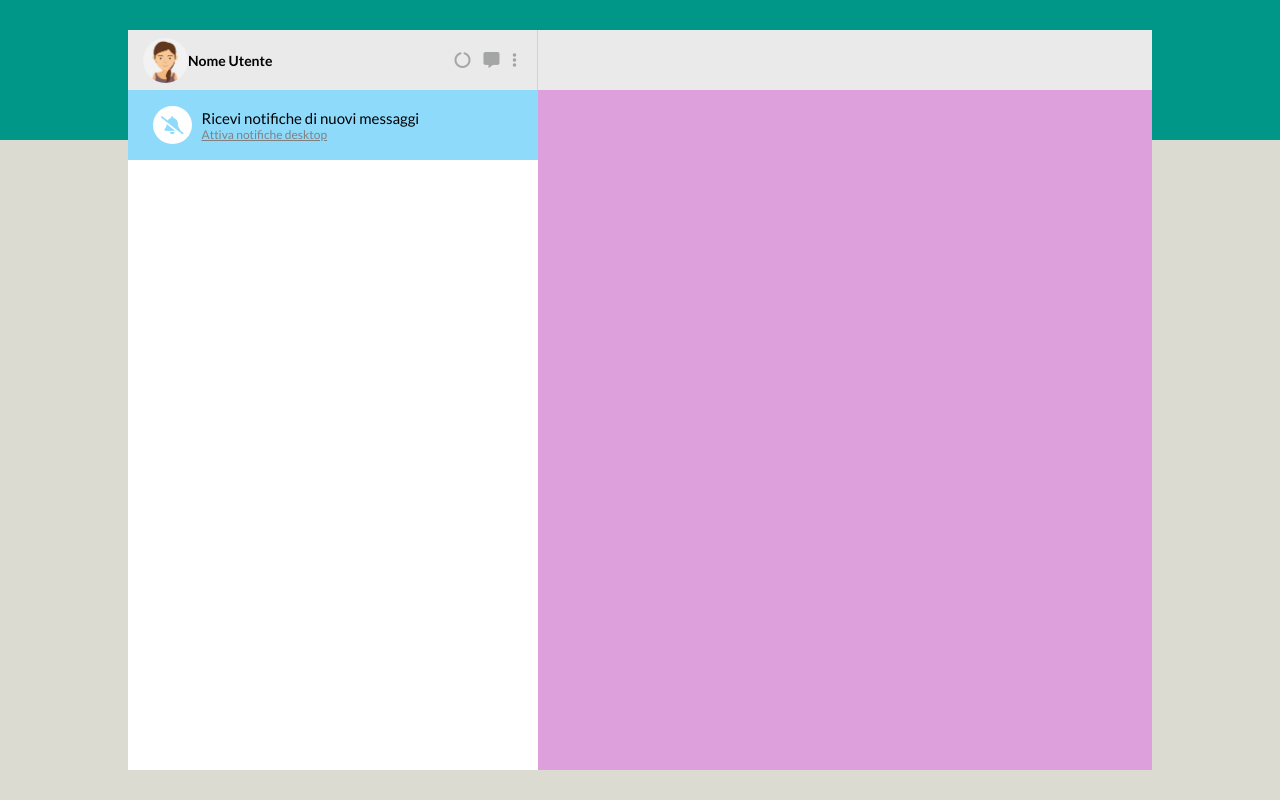
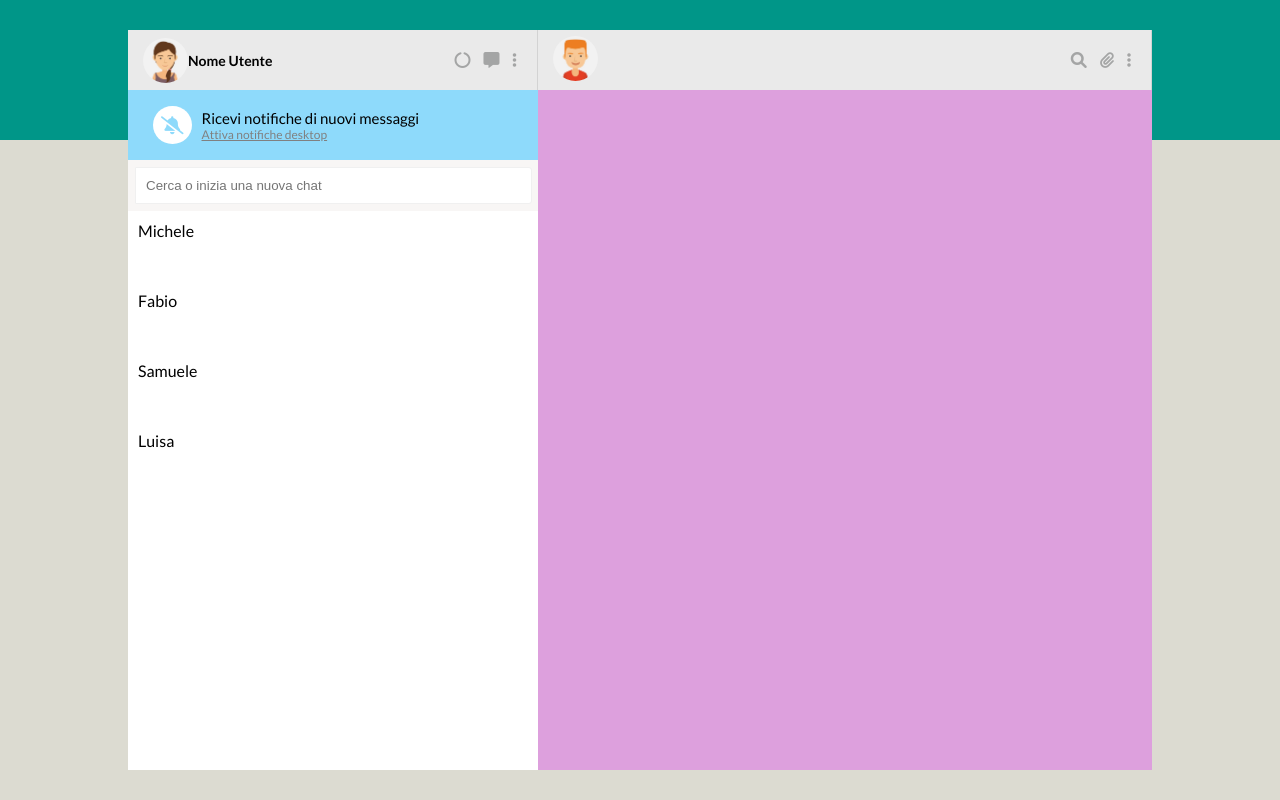
Before and after one commit to EmanuelaMocci/vue-boolzapp, a plain HTML site: page index.html in a window 1280 px wide. Drawn offline with nearby package versions, Linux system fonts and the light colour scheme.

Commit message:
Aggiunta ciclo for nomi contacts

```diff
--- a/css/style.css
+++ b/css/style.css
@@ -38,12 +38,11 @@ body {
     display: flex;
     align-items: center;
     justify-content: space-between;
-}
-.utente{
     border-right: 1px solid lightgrey;
     padding: 0 15px;
 }
-.utente img{
+
+.utente img, .utente-chat img{
     border-radius: 50%;
     height: 45px;
 }
@@ -58,6 +57,16 @@ h4{
     color: rgb(164, 165, 165);
     padding: 5px;
 }
+.chat ul li{
+    list-style: none;
+    height: 70px;
+    padding: 10px;
+}
+.chat ul li:hover{
+    background-color: rgb(238, 238, 238);
+}
+/* /container-left */
+/* notifiche */
 .notifiche-contenitore{
     background-color: rgb(142, 218, 251);
     height: 70px;
@@ -81,3 +90,26 @@ h4{
     background-color: white;
     margin-right: 10px;
 }
+/* /notifiche */
+
+/* input */
+.input{
+    background-color: rgb(248, 246, 245);
+    position: relative;
+}
+.container input{
+    width: 97%;
+    padding: 10px;
+    margin: 7px 0px 7px 7px;
+    border: none;
+    border: 1px solid rgb(240, 240, 240);
+    border-top-right-radius: 3px;
+    border-bottom-right-radius: 3px;
+}
+.input i{
+    position: absolute;
+}
+.fa-search{
+    padding: 10px;
+}
+/* /input */
--- a/index.html
+++ b/index.html
@@ -43,11 +43,33 @@
                     </div>
 
                 </div>
+
+                <div class="input">
+                    <!-- <i class="fas fa-search"></i> -->
+                    <input type="text" placeholder="Cerca o inizia una nuova chat">
+                </div>
+
+                <div class="chat">
+                    <!-- <img src="img/avatar" v-for='(avatar, index) in contacts.avatar' :key="index">{{contacts.avatar}} -->
+                    <ul>
+                        <li v-for="name in contacts" :key="name.name">
+                            {{ name.name }}
+                        </li>
+                    </ul>
+                </div>
             </div>
 
             <div class="container-right">
-                <!-- <img :src="rightImage" alt=""> -->
                 <div class="utente-chat">
+                    <div class="img-utente-chat">
+                        <img :src="utenteChat" alt="">
+                    </div>
+                    <div class="icone-utente">
+                        <i class="fas fa-search"></i>
+                        <i class="fas fa-paperclip"></i>
+                        <i class="fas fa-ellipsis-v"></i>
+                    </div>
+
 
                 </div>
             </div>
--- a/js/main.js
+++ b/js/main.js
@@ -2,6 +2,7 @@ var app = new Vue({
     el: '#root',
     data: {
         utenteImg: 'img/avatar_io.jpg',
+        utenteChat: 'img/avatar_1.jpg',
         contacts: [
             {
                 name: 'Michele',
```
